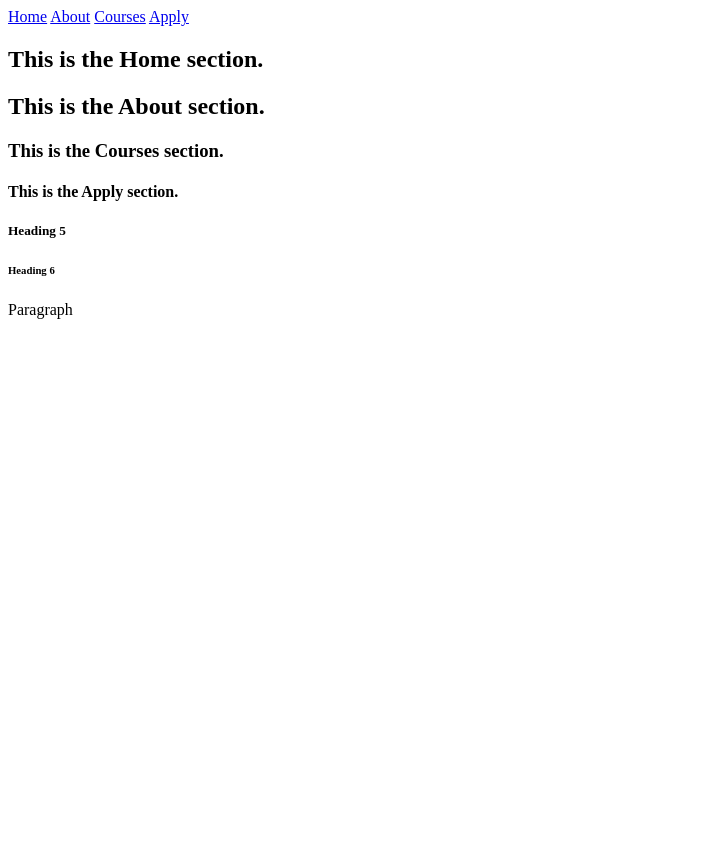
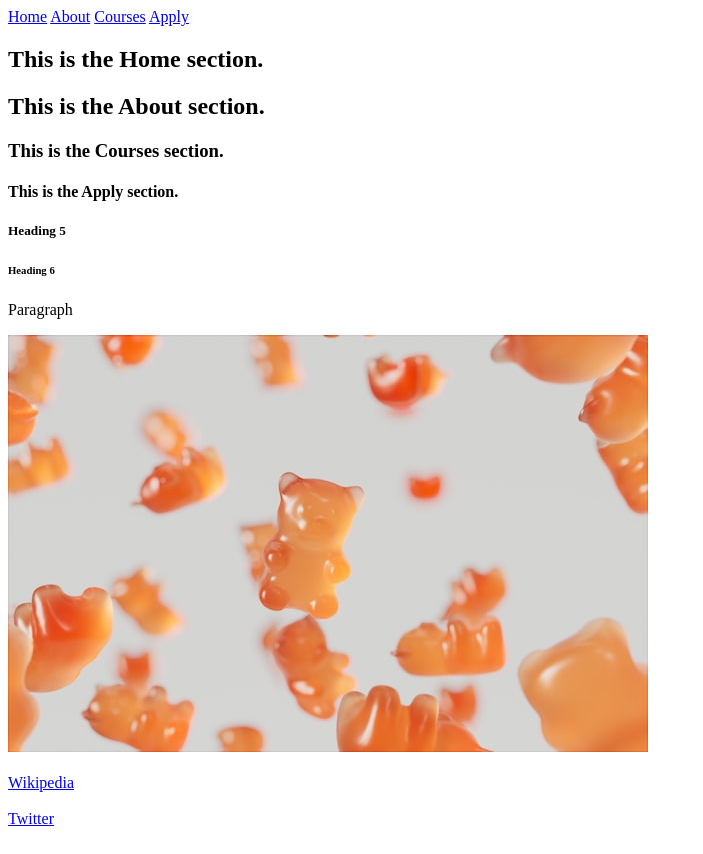
Before and after one commit to CameronBloom/Sprint-03, a plain HTML site: page index.html in a window 1280 px wide. Shown: the whole page, without its empty margins (0-703 px from the left). Before the commit the page ends 800 px from the top, so only its background shows below. Drawn offline with Linux system fonts and the light colour scheme.

Commit message:
Completed Objective 02 tasks.

```diff
--- a/index.html
+++ b/index.html
@@ -32,5 +32,14 @@
     <h5>Heading 5</h5>
     <h6>Heading 6</h6>
     <p>Paragraph</p>
+    <div>
+      <img src="images/small-gummies.jpeg">
+    </div><br />
+    <div>
+      <a href="https://www.wikipedia.org/">Wikipedia</a>
+    </div><br />
+    <div>
+      <a href="https://twitter.com/home">Twitter</a>
+    </div> <br />
   </body>
 </html>
```
Also changed, not shown: images/small-gummies.jpeg (added), 1 other file.
